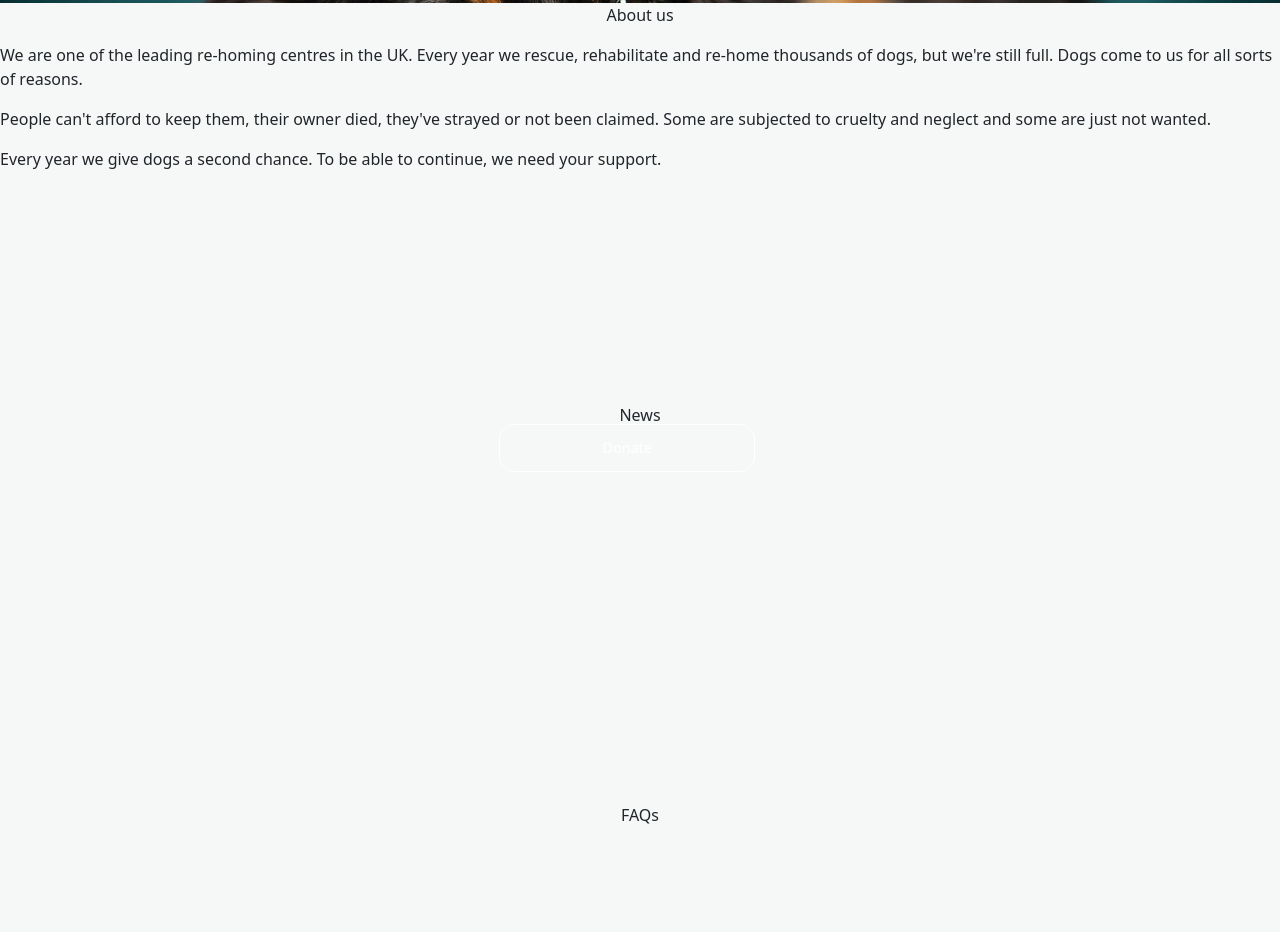
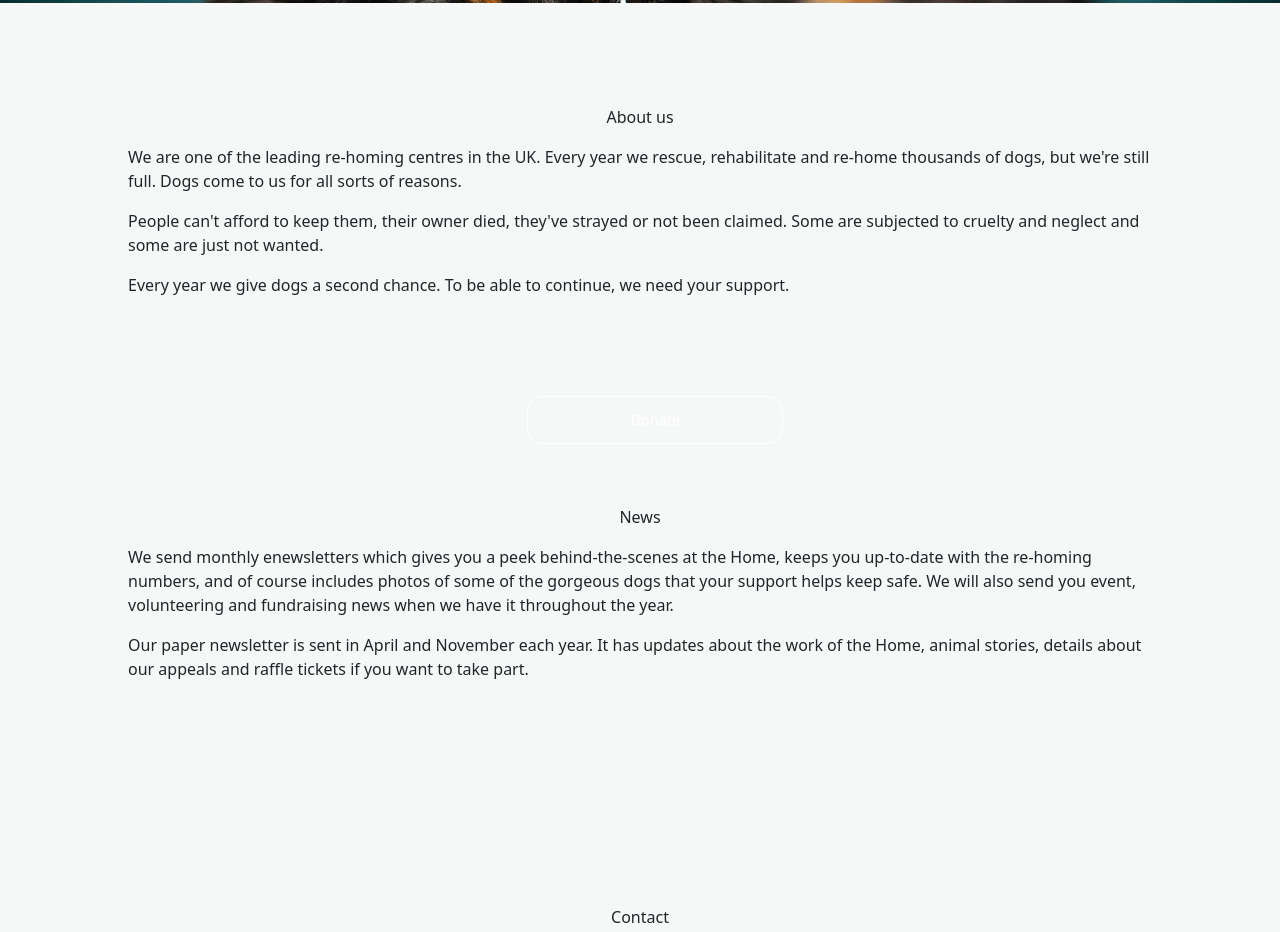
Before and after one commit to shomadutt/londonDogsHome, a website: page index.html in a window 1280 px wide. Shown: the part 397-1329 px from the top of the page. Drawn offline with nearby package versions, Linux system fonts and the light colour scheme.

Commit message:
Sections created

```diff
--- a/index.html
+++ b/index.html
@@ -54,9 +54,6 @@
               <a class="nav-link" href="#news">News</a>
             </li>
             <li class="nav-item">
-              <a class="nav-link" href="#faqs">FAQs</a>
-            </li>
-            <li class="nav-item">
               <a class="nav-link" href="#contact">Contact</a>
             </li>
           </ul>
@@ -73,12 +70,12 @@
         rescue, rehabilitate and re-home thousands of dogs, but we're still
         full. Dogs come to us for all sorts of reasons.
       </p>
-      <p>
+      <p id="whyPara">
         People can't afford to keep them, their owner died, they've strayed or
         not been claimed. Some are subjected to cruelty and neglect and some are
         just not wanted.<br />
       </p>
-      <p>
+      <p id="supportPara"></p>
         Every year we give dogs a second chance. To be able to continue, we need
         your support.
       </p>
@@ -86,11 +83,20 @@
 
     <section id="news">
       <p class="sectionTitle">News</p>
+      <p id="emailPara">
+        We send monthly enewsletters which gives you a peek behind-the-scenes at
+        the Home, keeps you up-to-date with the re-homing numbers, and of course
+        includes photos of some of the gorgeous dogs that your support helps
+        keep safe. We will also send you event, volunteering and fundraising news
+        when we have it throughout the year.
+      </p>
+      <p id="letterPara">
+        Our paper newsletter is sent in April and November each year. It has
+        updates about the work of the Home, animal stories, details about our
+        appeals and raffle tickets if you want to take part.
+      </p>
     </section>
 
-    <section id="faqs">
-      <p class="sectionTitle">FAQs</p>
-    </section>
 
     <section id="contact">
       <p class="sectionTitle">Contact</p>
--- a/styles/style.scss
+++ b/styles/style.scss
@@ -20,16 +20,15 @@ body {
 }
 
 section {
-  width: 100% width;
+  padding-left: 10%;
+  padding-right: 10%;
+  width: 100%;
   height: 25em;
   .sectionTitle {
     @include flexCenter();
+    padding-top: 10%;
   }
   background-color: $sectionBkgdColour;
-}
-
-nav {
-  padding: 8%;
 }
 
 .navbar {
@@ -48,7 +47,7 @@ nav {
 #donate {
   // border-radius: 30px;
   background-color: transparent;
-  margin-top: 59%;
+  margin-top: 71%;
   // width: 30vw;
   // height: 9vh;
   width: 20vw;
@@ -73,28 +72,89 @@ nav {
 @keyframes slidein {
   from {
     margin-left: 100%;
-    width: 300%;
   }
 
   to {
     margin-left: 0%;
-    width: 100%;
   }
 }
 
 #leadingPara {
   animation-duration: 3s;
   animation-name: slideup;
+  margin-top: 0%;
 }
 
 @keyframes slideup {
   from {
-    margin-bottom: 100%;
-    height: 300%;
+    margin-top: 30%;
   }
 
   to {
     margin-top: 0%;
-    height: 100%;
   }
 }
+
+#whyPara {
+  animation-duration: 3s;
+  animation-name: slideup;
+  margin-top: 0%;
+}
+
+@keyframes slideup {
+  from {
+    margin-top: 10%;
+  }
+
+  to {
+    margin-top: 0%;
+  }
+}
+
+#supportPara {
+  animation-duration: 3s;
+  animation-name: slideup;
+  margin-top: 0%;
+}
+
+@keyframes slideup {
+  from {
+    margin-top: 10%;
+  }
+
+  to {
+    margin-top: 0%;
+  }
+}
+
+#emailPara {
+  animation-duration: 3s;
+  animation-name: slideup;
+  margin-top: 0%;
+}
+
+@keyframes slideup {
+  from {
+    margin-top: 30%;
+  }
+
+  to {
+    margin-top: 0%;
+  }
+}
+
+#letterPara {
+  animation-duration: 3s;
+  animation-name: slideup;
+  margin-top: 0%;
+}
+
+@keyframes slideup {
+  from {
+    margin-top: 30%;
+  }
+
+  to {
+    margin-top: 0%;
+  }
+}
```
Also changed, not shown: styles/style.css, 1 other file.
